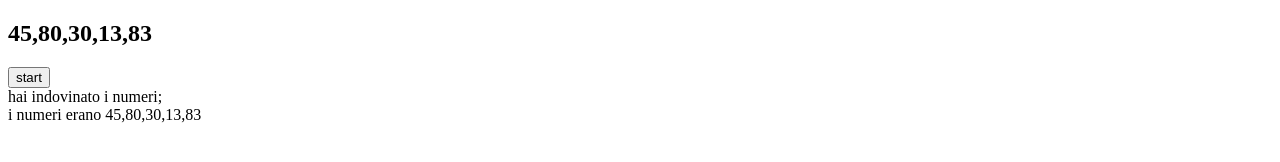
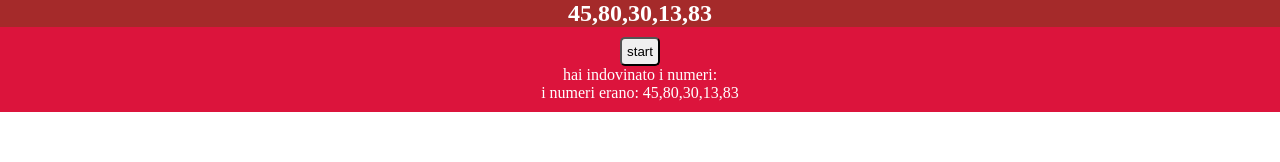
Before and after one commit to Aranel9966/js-simon, a plain HTML site: page index.html in a window 1280 px wide. Both pictures are taken after a click on the button "start". Drawn offline with Linux system fonts and the light colour scheme.

Commit message:
fix bug add style

```diff
--- /dev/null
+++ b/css/style.css
@@ -0,0 +1,29 @@
+*{
+    margin: 0;
+    padding: 0;
+    box-sizing: border-box;
+}
+
+header{
+    background-color: brown;
+    color: white;
+    text-align:center;
+}
+
+main{
+    background-color:crimson;
+    padding: 10px;
+    color: white;
+    text-align:center;
+}
+
+#container-input{
+    flex-wrap: wrap;
+    flex-direction: column;
+    align-content: center;
+}
+
+#start{
+    padding: 5px;
+    border-radius: 5px;
+}
--- a/index.html
+++ b/index.html
@@ -4,22 +4,26 @@
     <meta charset="UTF-8">
     <meta http-equiv="X-UA-Compatible" content="IE=edge">
     <meta name="viewport" content="width=device-width, initial-scale=1.0">
-    <title>Document</title>
+    <title>js-simon</title>
+    <link rel="stylesheet" href="css/style.css">
+
 </head>
 <body>
-    <div>
+    <header>
         <h2 id="number-random"></h2>
-    </div>
+    </header>
+    <main>
 
+        <div id="container-input">
 
-    <div id="container-input">
+        </div>
+        <button id="start">start</button>
 
-    </div>
-    <button id="start">start</button>
+        <div id="results">
 
-    <div id="results">
+        </div>
+    </main>
 
-    </div>
 
 
     <script src="js/script.js"></script>
--- a/js/script.js
+++ b/js/script.js
@@ -79,7 +79,7 @@ for(let i = 0; i < arr1.length; i++){
 
 }
 console.log(nNumberEquals)
-resultsEl.innerHTML=('hai indovinato i numeri; ' + nNumberEquals + '<br> i numeri erano '+ arr1)
+resultsEl.innerHTML=('hai indovinato i numeri: ' + nNumberEquals + '<br> i numeri erano: '+ arr1)
 if(nNumberEquals.length==arr1.length){
     resultsEl.innerHTML=('hai vinto')
 }
@@ -106,7 +106,7 @@ function removeNumber(){
 
 //function che fa apparire gli input
 function displayInput(){
-    containerInput.style.display='block'
+    containerInput.style.display='flex'
 
 };
 
```
